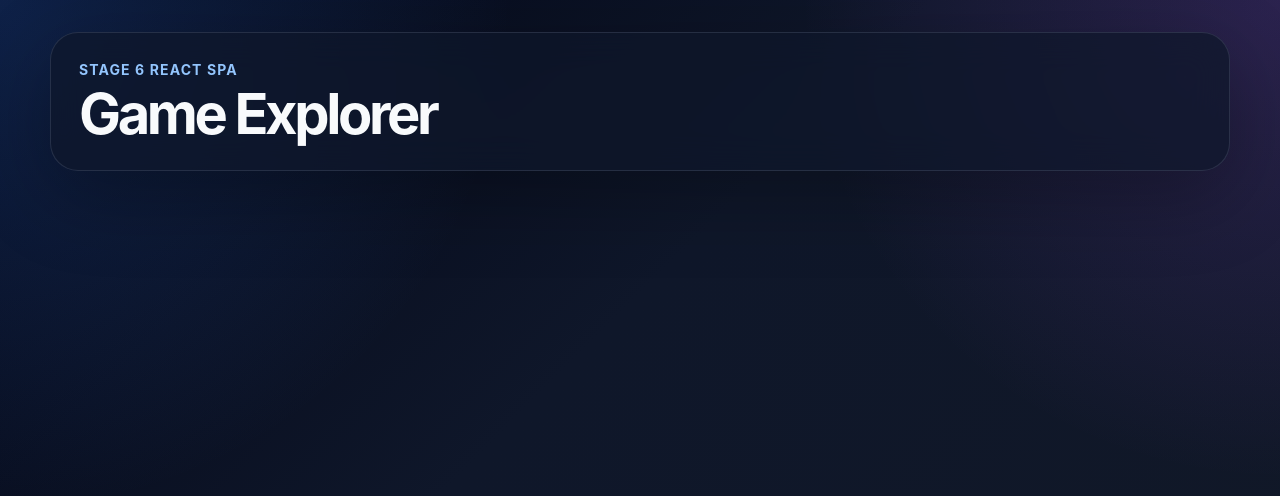
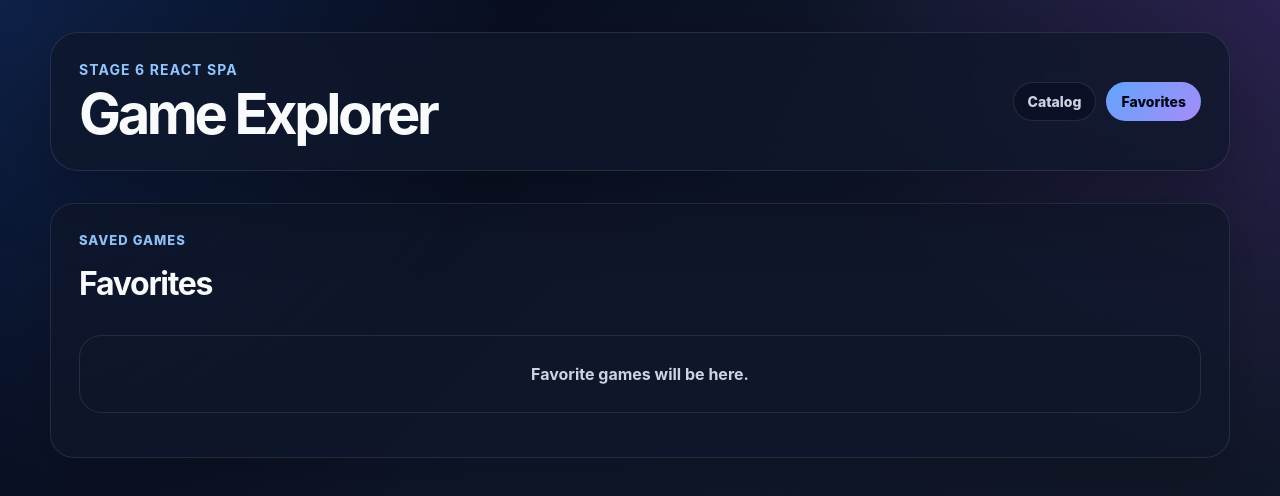
Before and after one commit to He8eco/frontend-workflow-lab, a React (Vite) app in the folder game-explorer/: page /favorites in a window 1280 px wide. Shown: the top 496 px of the page. Built offline with nearby package versions, Linux system fonts and the light colour scheme.

Commit message:
feat: add header navigation

```diff
--- a/game-explorer/src/App.css
+++ b/game-explorer/src/App.css
@@ -5,6 +5,10 @@
 }
 
 .header {
+  display: flex;
+  align-items: center;
+  justify-content: space-between;
+  gap: 24px;
   margin-bottom: 32px;
   padding: 28px;
   border: 1px solid rgba(148, 163, 184, 0.18);
@@ -28,6 +32,40 @@
   font-size: clamp(34px, 5vw, 56px);
   line-height: 1;
   letter-spacing: -0.06em;
+}
+
+.header-nav {
+  display: flex;
+  align-items: center;
+  gap: 10px;
+}
+
+.header-nav__link {
+  border: 1px solid rgba(148, 163, 184, 0.18);
+  border-radius: 999px;
+  padding: 10px 14px;
+  color: #cbd5e1;
+  text-decoration: none;
+  font-size: 14px;
+  font-weight: 800;
+  background: rgba(2, 6, 23, 0.32);
+  transition:
+    color 160ms ease,
+    background 160ms ease,
+    border-color 160ms ease,
+    transform 160ms ease;
+}
+
+.header-nav__link:hover {
+  color: #f8fafc;
+  border-color: rgba(96, 165, 250, 0.44);
+  transform: translateY(-1px);
+}
+
+.header-nav__link--active {
+  color: #020617;
+  border-color: transparent;
+  background: linear-gradient(135deg, #60a5fa, #a78bfa);
 }
 
 .catalog-page {
@@ -196,6 +234,30 @@
 .load-more-button {
   min-width: 160px;
 }
+.favorites-page {
+  display: grid;
+  gap: 16px;
+  padding: 28px;
+  border: 1px solid rgba(148, 163, 184, 0.16);
+  border-radius: 24px;
+  background: rgba(15, 23, 42, 0.68);
+  box-shadow: 0 20px 60px rgba(0, 0, 0, 0.2);
+}
+
+.page-eyebrow {
+  margin: 0;
+  color: #93c5fd;
+  font-size: 13px;
+  font-weight: 800;
+  letter-spacing: 0.08em;
+  text-transform: uppercase;
+}
+
+.favorites-page h2 {
+  margin: 0;
+  font-size: 32px;
+  letter-spacing: -0.04em;
+}
 
 @media (max-width: 980px) {
   .game-controls {
@@ -214,8 +276,17 @@
   }
 
   .header {
-    padding: 22px;
-    border-radius: 22px;
+    align-items: flex-start;
+    flex-direction: column;
+  }
+
+  .header-nav {
+    width: 100%;
+  }
+
+  .header-nav__link {
+    flex: 1;
+    text-align: center;
   }
 
   .game-controls {
--- a/game-explorer/src/App.jsx
+++ b/game-explorer/src/App.jsx
@@ -4,6 +4,7 @@ import { Header } from './components/Header'
 import { getGames } from './api/gameApi'
 import {Routes, Route} from 'react-router'
 import { CatalogPage } from './pages/CatalogPage'
+import { FavoritesPage } from './pages/FavoritesPage'
 
 function App() {
   const [games, setGames] = useState([])
@@ -35,6 +36,7 @@ function App() {
       <Header />
       <Routes>
         <Route path='/' element={<CatalogPage games={games} loading={loading} error={error}/>}/>
+        <Route path="/favorites" element={<FavoritesPage />} />
       </Routes>
     </div>
   )
--- a/game-explorer/src/components/Header.jsx
+++ b/game-explorer/src/components/Header.jsx
@@ -1,3 +1,5 @@
+import { NavLink } from 'react-router'
+
 export function Header() {
   return (
     <header className="header">
@@ -5,6 +7,29 @@ export function Header() {
         <p className="header__eyebrow">Stage 6 React SPA</p>
         <h1>Game Explorer</h1>
       </div>
+      <nav className="header-nav" aria-label="Main navigation">
+        <NavLink
+          to="/"
+          end
+          className={({ isActive }) =>
+            isActive
+              ? 'header-nav__link header-nav__link--active'
+              : 'header-nav__link'
+          }
+        >
+          Catalog
+        </NavLink>
+        <NavLink
+          to="/favorites"
+          className={({ isActive }) =>
+            isActive
+              ? 'header-nav__link header-nav__link--active'
+              : 'header-nav__link'
+          }
+        >
+          Favorites
+        </NavLink>
+      </nav>
     </header>
   )
 }
--- /dev/null
+++ b/game-explorer/src/pages/FavoritesPage.jsx
@@ -0,0 +1,9 @@
+export function FavoritesPage() {
+  return (
+    <main className="favorites-page">
+      <p className="page-eyebrow">Saved games</p>
+      <h2>Favorites</h2>
+      <p className="catalog-message">Favorite games will be here.</p>
+    </main>
+  )
+}
```
Also changed, not shown: 2 other files (tests, documents, lock files or other folders).
